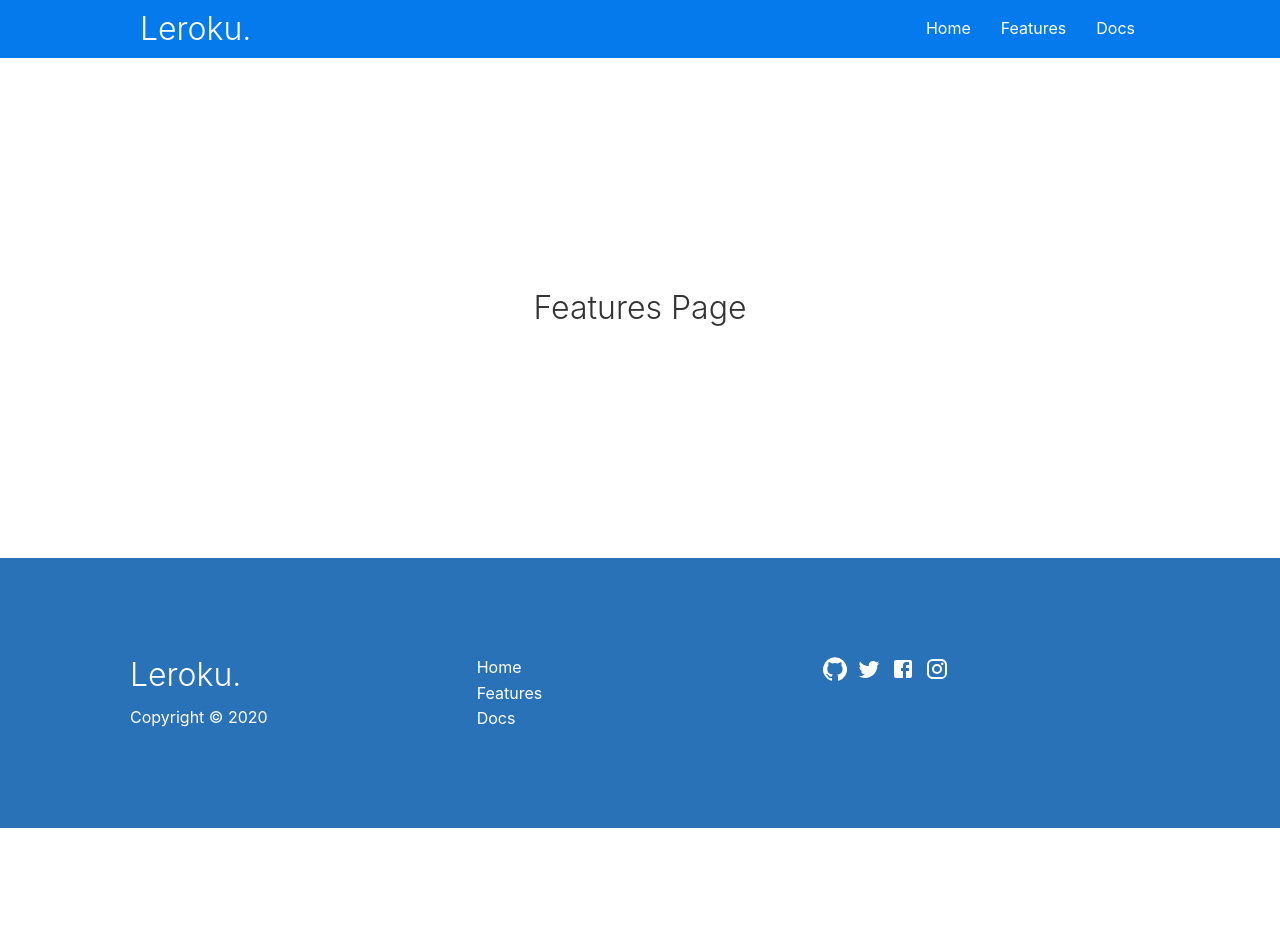
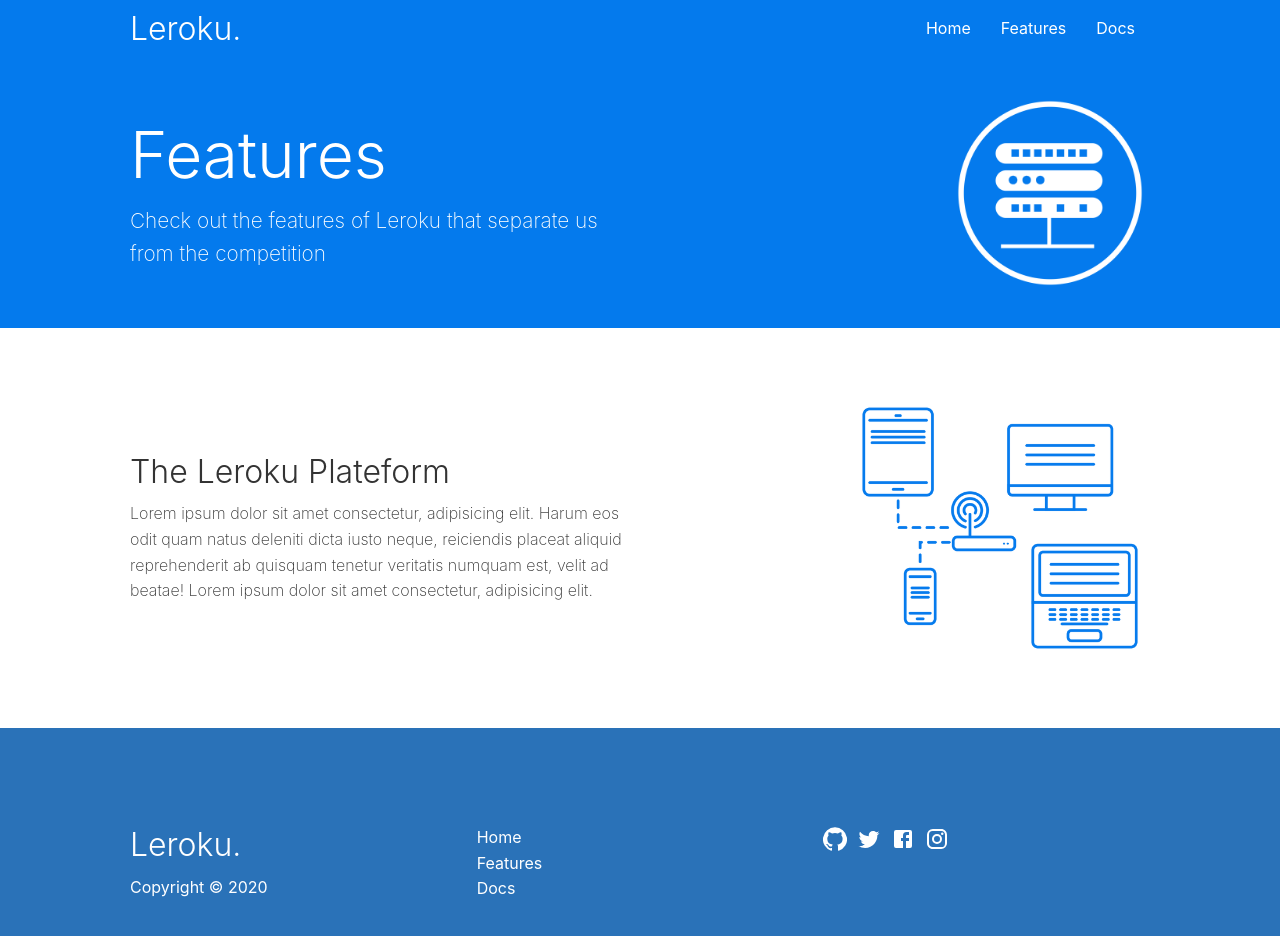
Before and after one commit to asimhafeezz/leroku, a React (Create React App) app: page /features in a window 1280 px wide. Shown: the top 936 px of the page. Before the commit the page ends 828 px from the top, so only its background shows below. Built offline with nearby package versions, Linux system fonts and the light colour scheme.

Commit message:
features heads added

```diff
--- /dev/null
+++ b/src/components/Pages/Features/Head.js
@@ -0,0 +1,53 @@
+import styled from 'styled-components'
+import { mixins , theme} from '../../../style'
+const { fontSizes , colors } = theme
+//root
+const Root = styled.div`
+background-color: ${colors.blueBg};
+color: ${colors.white};
+`
+
+//container
+const Container = styled.div`
+${mixins.container}
+`
+
+const HeadDiv = styled.div`
+${mixins.grid};
+${mixins.py_3};
+height: 270px;
+`
+
+const Heading = styled.h1`
+font-size: ${fontSizes.xl};
+`
+
+const Paragraph = styled.p`
+font-size: ${fontSizes.sm};
+font-weight: 200;
+`
+
+const Image = styled.img`
+width: 200px;
+justify-self: right;
+`
+
+const Head = () => {
+return(
+    <Root>
+        <Container>
+            <HeadDiv>
+                <div>
+                    <Heading>Features</Heading>
+                    <Paragraph>
+                        Check out the features of Leroku that separate us from the competition
+                    </Paragraph>
+                </div>
+                <Image src="/server.png" alt="serverImage" />
+            </HeadDiv>
+        </Container>
+    </Root>
+    )
+}
+
+export default Head
--- /dev/null
+++ b/src/components/Pages/Features/SubHead.js
@@ -0,0 +1,50 @@
+import styled from 'styled-components'
+import { mixins , theme} from '../../../style'
+const { fontSizes , colors } = theme
+//root
+const Root = styled.div`
+`
+
+//container
+const Container = styled.div`
+${mixins.container}
+`
+
+const ShowcaseDiv = styled.div`
+${mixins.grid};
+`
+
+const Heading = styled.h1`
+font-size: ${fontSizes.md};
+`
+
+const Paragraph = styled.p`
+font-size: ${fontSizes.xs};
+font-weight: 200;
+`
+
+const Image = styled.img`
+width: 300px;
+justify-self: right;
+`
+
+const Showcase = () => {
+return(
+    <Root>
+        <Container>
+            <ShowcaseDiv>
+                <div>
+                    <Heading>The Leroku Plateform</Heading>
+                    <Paragraph>
+                        Lorem ipsum dolor sit amet consectetur, adipisicing elit. Harum eos odit quam natus deleniti dicta iusto neque, reiciendis placeat aliquid reprehenderit ab quisquam tenetur veritatis numquam est, velit ad beatae!
+                        Lorem ipsum dolor sit amet consectetur, adipisicing elit.
+                    </Paragraph>
+                </div>
+                <Image src="/server2.png" alt="serverImage" />
+            </ShowcaseDiv>
+        </Container>
+    </Root>
+    )
+}
+
+export default Showcase
--- a/src/components/Pages/Features/index.js
+++ b/src/components/Pages/Features/index.js
@@ -1,16 +1,21 @@
 import styled from 'styled-components'
-import { mixins } from '../../../style'
+import { mixins, theme } from '../../../style'
+import Head from './Head'
+import SubHead from './SubHead'
+
+//theme
+const { colors } = theme
 
 //root
 const Root = styled.div`
-${mixins.flexCenter}
-height: 500px;
+
 `
 
 const FeaturesPage = () => {
 return(
     <Root>
-        <h1>Features Page</h1>
+        <Head />
+        <SubHead />
     </Root>
     )
 }
--- a/src/components/common/Navbar.js
+++ b/src/components/common/Navbar.js
@@ -35,7 +35,6 @@ const NavContainer = styled.div`
 `
 
 const Logo = styled.h1`
-padding-left: 10px;
 	flex: 1;
 
 `
--- a/src/style/theme.js
+++ b/src/style/theme.js
@@ -9,7 +9,8 @@ const theme = {
 		base: '"Lato" , sans-serif',
     },
     fontSizes:{
-        sm: '1rem',
+        xs: '1rem',
+        sm: '1.3rem',
         md:'2rem',
         lg: '3rem',
         xl: '4rem'
```
Also changed, not shown: src/components/Pages/Features/MainFeatures.js (added, +28 -0 lines), public/server.png (added), public/server2.png (added).
